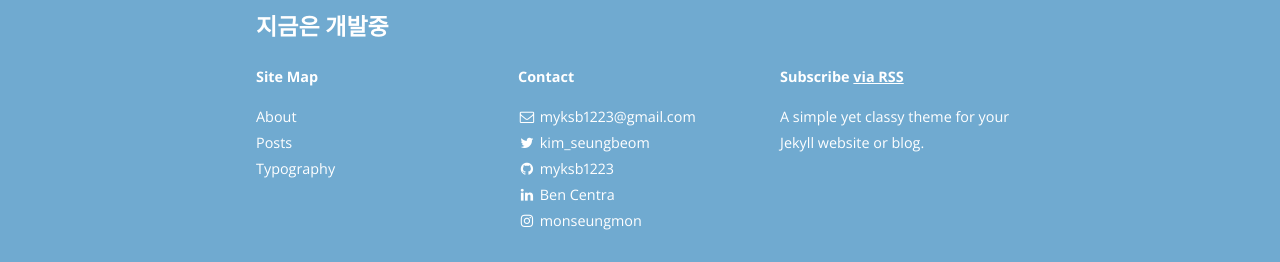
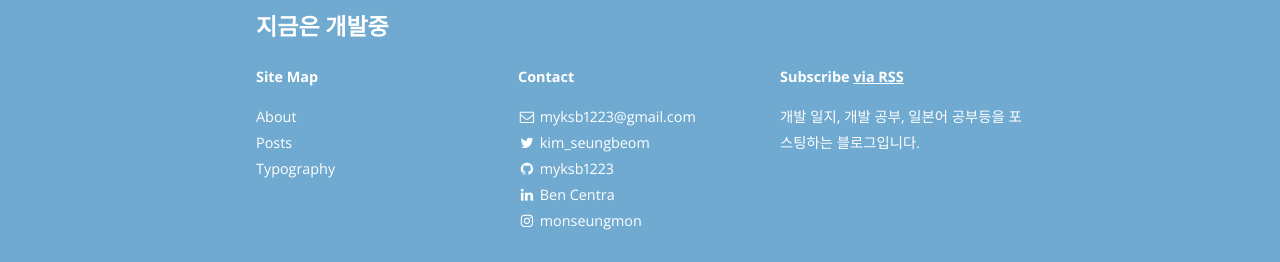
Before and after one commit to myksb1223/myksb1223.github.io, a Jekyll site: the page built from index.html, in a window 1280 px wide. Shown: the part 1933-2195 px from the top of the page. Built offline with Jekyll 4.4.1, drawn with Linux system fonts in a browser that asks for light colours; nearby versions of some CDN libraries; the list of posts is cut into pages by our own code.

Commit message:
Update config

```diff
--- a/_config.yml
+++ b/_config.yml
@@ -14,7 +14,7 @@ subtitle: "자유로운 개발자 블로그"
 email: myksb1223@gmail.com
 name: Seungbeom Kim
 description: >
-  A simple yet classy theme for your Jekyll website or blog.
+  개발 일지, 개발 공부, 일본어 공부등을 포스팅하는 블로그입니다.
 # Base URL of site (i.e. /blog). It should always start with a slash,
 # and never end with a slash. Set it to a blank value if hosting at the
 # root of your server.
@@ -117,7 +117,7 @@ social:
     username: monseungmon
     url: https://www.instagram.com/monseungmon
     desc: Follow me on Instagram
-    share: false
+    share: true
 
   - name: Pinterest
     icon: pinterest
```
